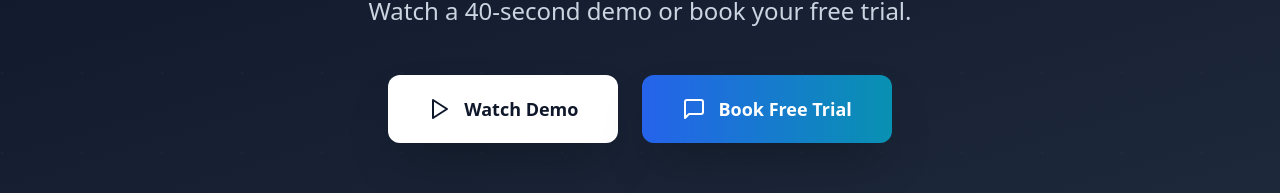
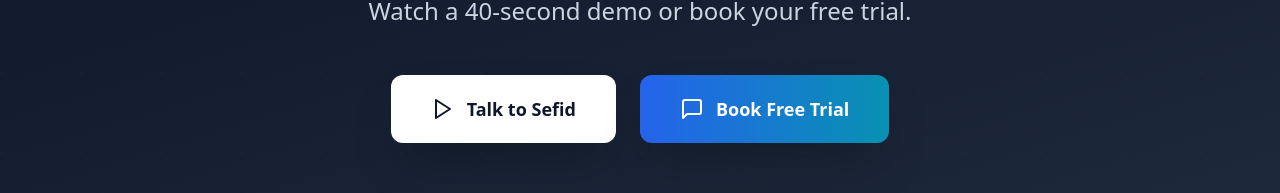
Before and after one commit to kamyabnav/sefid2-final, a React (Vite) app: page / in a window 1280 px wide. Shown: the part 6452-6645 px from the top of the page. Built offline with nearby package versions, Linux system fonts and the light colour scheme.

Commit message:
Updated FinalCTA.tsx

```diff
--- a/src/components/FinalCTA.tsx
+++ b/src/components/FinalCTA.tsx
@@ -17,7 +17,7 @@ export default function FinalCTA() {
         <div className="flex flex-col sm:flex-row gap-6 justify-center items-center">
           <button className="group px-10 py-5 bg-white text-slate-900 rounded-xl font-bold text-lg hover:bg-slate-100 transition-all duration-200 shadow-2xl hover:shadow-3xl flex items-center gap-3 w-full sm:w-auto justify-center">
             <Play className="w-6 h-6 group-hover:scale-110 transition-transform" />
-            Watch Demo
+            Talk to Sefid
           </button>
           <button className="px-10 py-5 bg-gradient-to-r from-blue-600 to-cyan-600 text-white rounded-xl font-bold text-lg hover:from-blue-700 hover:to-cyan-700 transition-all duration-200 shadow-2xl hover:shadow-3xl flex items-center gap-3 w-full sm:w-auto justify-center">
             <MessageSquare className="w-6 h-6" />
```
